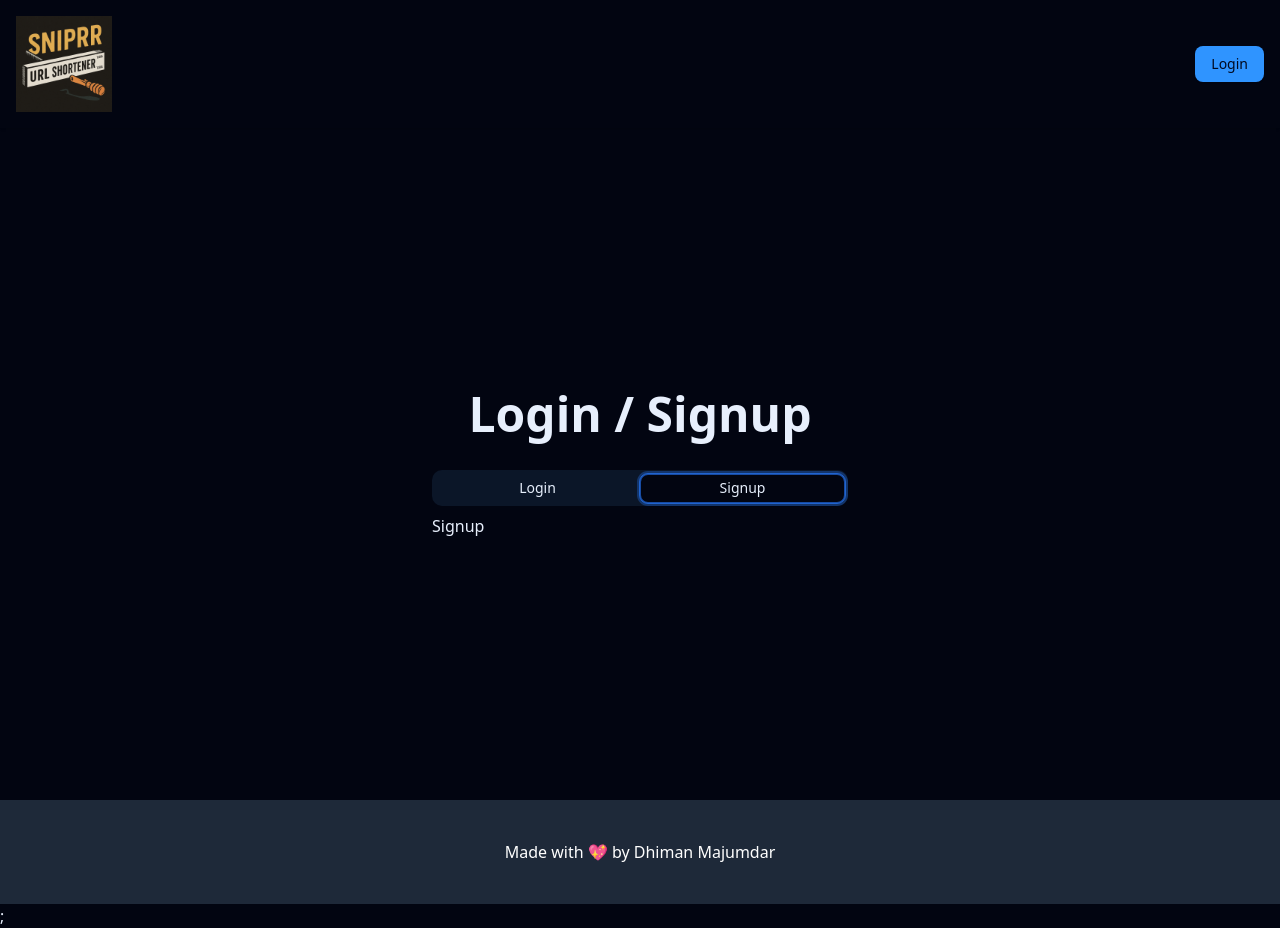
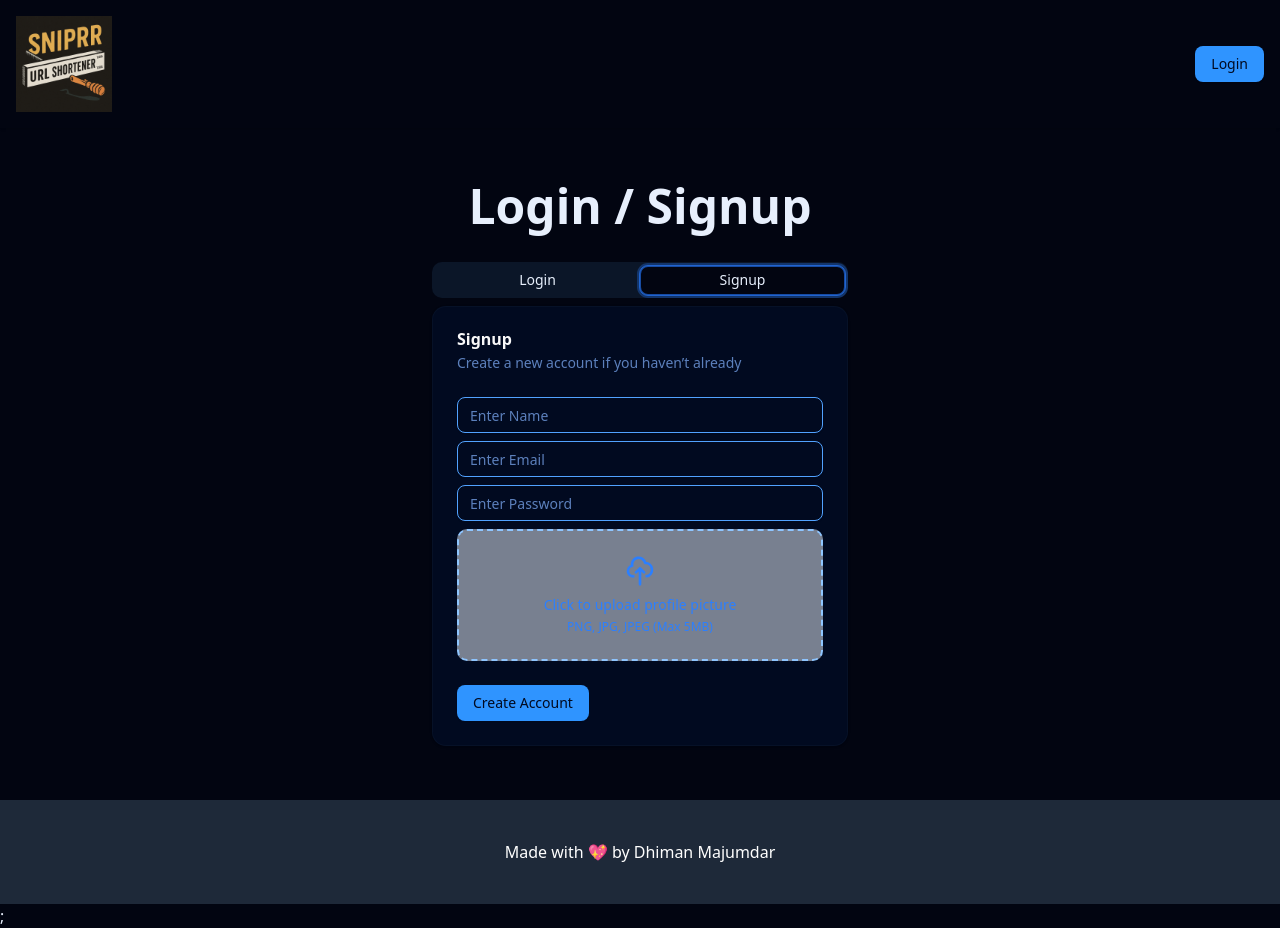
Before and after one commit to DhimanMajumdar/Sniprr--URL-Shortener-and-Analysis, a React (Vite) app: page /auth in a window 1280 px wide. Both pictures are taken after a click on the tab "Signup". Built offline with nearby package versions, Linux system fonts and the light colour scheme; no server answers.

Commit message:
signup ui done

```diff
--- a/src/components/signup.jsx
+++ b/src/components/signup.jsx
@@ -1,7 +1,169 @@
-import React from "react";
+import { useEffect, useState } from "react";
+import Error from "./error";
+import { Input } from "./ui/input";
+import * as Yup from "yup";
+import {
+  Card,
+  CardContent,
+  CardDescription,
+  CardFooter,
+  CardHeader,
+  CardTitle,
+} from "./ui/card";
+import { Button } from "./ui/button";
+import { useNavigate, useSearchParams } from "react-router";
+import { signup } from "../db/apiAuth.js";
+import { BeatLoader } from "react-spinners";
+import useFetch from "../hooks/use-fetch.jsx";
 
 const Signup = () => {
-  return <div>Signup</div>;
+  let [searchParams] = useSearchParams();
+  const longLink = searchParams.get("createNew");
+
+  const navigate = useNavigate();
+
+  const [errors, setErrors] = useState({});
+  const [formData, setFormData] = useState({
+    name: "",
+    email: "",
+    password: "",
+    profile_pic: null,
+  });
+
+  const handleInputChange = (e) => {
+    const { name, value, files } = e.target;
+    setFormData((prevState) => ({
+      ...prevState,
+      [name]: files ? files[0] : value,
+    }));
+  };
+
+  const { loading, error, fn: fnSignup, data } = useFetch(signup, formData);
+
+  useEffect(() => {
+    if (error === null && data) {
+      navigate(`/dashboard?${longLink ? `createNew=${longLink}` : ""}`);
+    }
+  }, [error, loading]);
+
+  const handleSignup = async () => {
+    setErrors([]);
+    try {
+      const schema = Yup.object().shape({
+        name: Yup.string().required("Name is required"),
+        email: Yup.string()
+          .email("Invalid email")
+          .required("Email is required"),
+        password: Yup.string()
+          .min(6, "Password must be at least 6 characters")
+          .required("Password is required"),
+        profile_pic: Yup.mixed().required("Profile picture is required"),
+      });
+
+      await schema.validate(formData, { abortEarly: false });
+      await fnSignup();
+    } catch (error) {
+      const newErrors = {};
+      if (error?.inner) {
+        error.inner.forEach((err) => {
+          newErrors[err.path] = err.message;
+        });
+
+        setErrors(newErrors);
+      } else {
+        setErrors({ api: error.message });
+      }
+    }
+  };
+
+  return (
+    <Card>
+      <CardHeader>
+        <CardTitle>Signup</CardTitle>
+        <CardDescription>
+          Create a new account if you haven&rsquo;t already
+        </CardDescription>
+        {error && <Error message={error?.message} />}
+      </CardHeader>
+      <CardContent className="space-y-2">
+        <div className="space-y-1">
+          <Input
+            name="name"
+            type="text"
+            placeholder="Enter Name"
+            className="border border-blue-400"
+            onChange={handleInputChange}
+          />
+        </div>
+        {errors.name && <Error message={errors.name} />}
+        <div className="space-y-1">
+          <Input
+            name="email"
+            type="email"
+            placeholder="Enter Email"
+            className="border border-blue-400"
+            onChange={handleInputChange}
+          />
+        </div>
+        {errors.email && <Error message={errors.email} />}
+        <div className="space-y-1">
+          <Input
+            name="password"
+            type="password"
+            placeholder="Enter Password"
+            className="border border-blue-400"
+            onChange={handleInputChange}
+          />
+        </div>
+        {errors.password && <Error message={errors.password} />}
+        <div className="space-y-1">
+          <label className="flex flex-col items-center px-4 py-6 bg-blue-50/50 dark:bg-blue-900/20 rounded-lg border-2 border-dashed border-blue-300 dark:border-blue-600 cursor-pointer hover:bg-blue-100/50 dark:hover:bg-blue-900/30 transition-colors">
+            <div className="flex flex-col items-center justify-center">
+              <svg
+                className="w-8 h-8 mb-2 text-blue-500 dark:text-blue-400"
+                fill="none"
+                stroke="currentColor"
+                viewBox="0 0 24 24"
+                xmlns="http://www.w3.org/2000/svg"
+              >
+                <path
+                  strokeLinecap="round"
+                  strokeLinejoin="round"
+                  strokeWidth={2}
+                  d="M7 16a4 4 0 01-.88-7.903A5 5 0 1115.9 6L16 6a5 5 0 011 9.9M15 13l-3-3m0 0l-3 3m3-3v12"
+                />
+              </svg>
+              <span className="text-sm text-blue-500 dark:text-blue-400 font-medium">
+                {formData.profile_pic
+                  ? formData.profile_pic.name
+                  : "Click to upload profile picture"}
+              </span>
+              <span className="text-xs text-blue-500 dark:text-blue-500 mt-1">
+                PNG, JPG, JPEG (Max 5MB)
+              </span>
+            </div>
+            <input
+              name="profile_pic"
+              type="file"
+              accept="image/*"
+              onChange={handleInputChange}
+              className="hidden"
+            />
+          </label>
+        </div>
+        {errors.profile_pic && <Error message={errors.profile_pic} />}
+      </CardContent>
+      <CardFooter>
+        <Button onClick={handleSignup}>
+          {loading ? (
+            <BeatLoader size={10} color="#36d7b7" />
+          ) : (
+            "Create Account"
+          )}
+        </Button>
+      </CardFooter>
+    </Card>
+  );
 };
 
 export default Signup;
--- a/src/db/apiAuth.js
+++ b/src/db/apiAuth.js
@@ -1,4 +1,5 @@
 import supabase from "./supabase";
+import supabaseUrl from "./supabase";
 export async function login({ email, password }) {
   const { data, error } = await supabase.auth.signInWithPassword({
     email,
@@ -14,3 +15,24 @@ export async function getCurrentUser() {
   if (error) throw new Error(error.message);
   return session.session?.user;
 }
+
+export async function signup({ name, email, password, profile_pic }) {
+  const fileName = `dp-${name.split(" ").join("-")}-${Math.random()}`;
+  const { error: storageError } = await supabase.storage
+    .from("profile-pic")
+    .upload(fileName, profile_pic);
+  if (storageError) throw new Error(storageError.message);
+
+  const { data, error } = await supabase.auth.signUp({
+    email,
+    password,
+    options: {
+      data: {
+        name,
+        profile_pic: `${supabaseUrl}/storage/v1/object/public/profile-pic/${fileName}`,
+      },
+    },
+  });
+  if (error) throw new Error(error.message);
+  return data;
+}
--- a/src/pages/auth.jsx
+++ b/src/pages/auth.jsx
@@ -1,17 +1,24 @@
-import React from "react";
-import { useSearchParams } from "react-router";
+import React, { useEffect } from "react";
+import { data, useNavigate, useSearchParams } from "react-router";
 import { Tabs, TabsContent, TabsList, TabsTrigger } from "@/components/ui/tabs";
 import Login from "../components/login";
 import Signup from "../components/signup";
+import { UrlState } from "../context";
 
 const Auth = () => {
-  const [searchParams] = useSearchParams();
+  let [searchParams] = useSearchParams();
+  const navigate = useNavigate();
+  const { isAuthenticated, loading } = UrlState();
+  const longLink = searchParams.get("createNew");
+
+  useEffect(() => {
+    if (isAuthenticated && !loading)
+      navigate(`/dashboard?${longLink ? `createNew=${longLink}` : ""}`);
+  }, [isAuthenticated, loading, navigate]);
   return (
     <div className="flex flex-col items-center justify-center min-h-[calc(100vh-8rem)] gap-8">
       <h1 className="text-4xl md:text-5xl font-extrabold text-center">
-        {searchParams.get("createNew")
-          ? "Hold up! Let's login first.."
-          : "Login / Signup"}
+        {longLink ? "Hold up! Let's login first.." : "Login / Signup"}
       </h1>
       <Tabs defaultValue="login" className="w-full max-w-md px-4">
         <TabsList className="grid w-full grid-cols-2">
```
